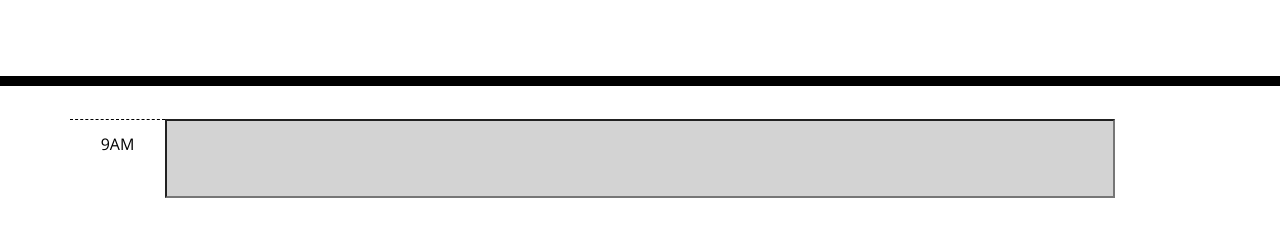
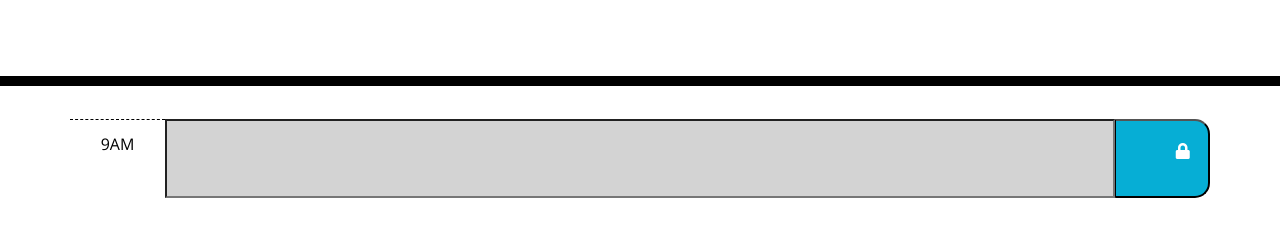
Before and after one commit to Ricardo-solis/workDayScheduler, a plain HTML site: page index.html in a window 1280 px wide. Shown: the part 182-418 px from the top of the page. Drawn offline with nearby package versions, Linux system fonts and the light colour scheme.

Commit message:
created the third column with the saveBtn class.

```diff
--- a/index.html
+++ b/index.html
@@ -38,6 +38,9 @@
       <div class="row time-block">
         <div class="col-md-1 hour pt-3">9AM</div>
         <input class="col-md-10 past" />
+        <button class="col-md-1 saveBtn">
+          <i class="fas fa-lock pb-3"></i>
+        </button>
       </div>
 
       <!-- 10AM Timeblock -->
```
